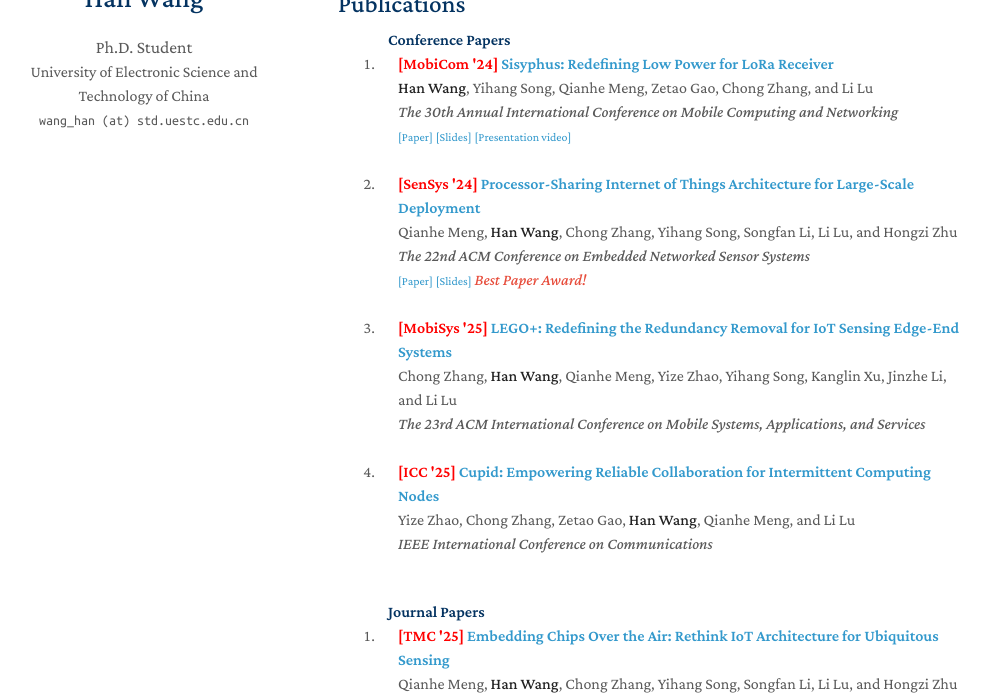
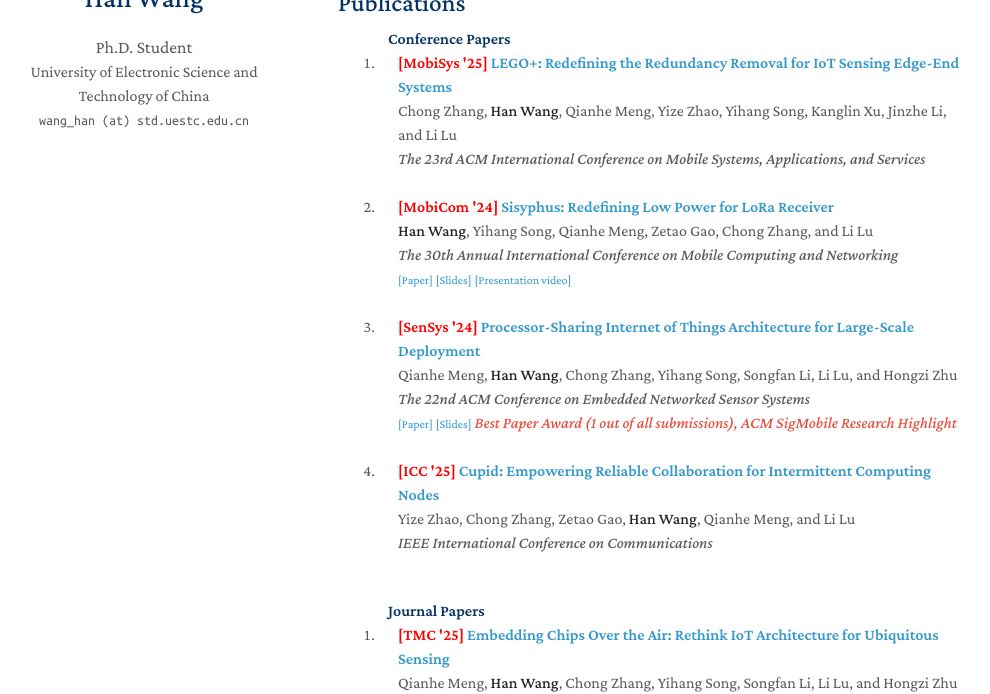
Before and after one commit to hwang620/hwang620.github.io, a Jekyll site: the page built from index.md, in a window 1280 px wide and 900 px high, scrolled down 451 px, cut to the strip 206-900 px from the top of the window. Shown: the whole strip, without its empty margins (132-1122 px from the left). Built offline with Jekyll 4.4.1, drawn with Linux system fonts in a browser that asks for light colours; a style sheet for code colours, icons or effects is not loaded; our own code applies the rules of GitHub Pages for plain Markdown files.

Commit message:
update_250808update_250808

```diff
--- a/_data/publications_conference.yml
+++ b/_data/publications_conference.yml
@@ -1,4 +1,8 @@
 main:
+  - title: "LEGO+: Redefining the Redundancy Removal for IoT Sensing Edge-End Systems"
+    authors: Chong Zhang, <strong>Han Wang</strong>, Qianhe Meng, Yize Zhao, Yihang Song, Kanglin Xu, Jinzhe Li, and Li Lu
+    conference_short: MobiSys '25
+    conference: The 23rd ACM International Conference on Mobile Systems, Applications, and Services
 
   - title: "Sisyphus: Redefining Low Power for LoRa Receiver"
     authors: <strong>Han Wang</strong>, Yihang Song, Qianhe Meng, Zetao Gao, Chong Zhang, and Li Lu
@@ -20,12 +24,9 @@
 #    code: https://github.com/MrGiovanni/ContinualLearning
 #    bibtex: https://bib.yliu.me/MICCAI23.txt
 #    image: ./assets/img/teaser_example_2.png
-    notes: Best Paper Award!
+    notes: Best Paper Award (1 out of all submissions), ACM SigMobile Research Highlight
 
-  - title: "LEGO+: Redefining the Redundancy Removal for IoT Sensing Edge-End Systems"
-    authors: Chong Zhang, <strong>Han Wang</strong>, Qianhe Meng, Yize Zhao, Yihang Song, Kanglin Xu, Jinzhe Li, and Li Lu
-    conference_short: MobiSys '25
-    conference: The 23rd ACM International Conference on Mobile Systems, Applications, and Services
+
     # pdf: ./assets/files/RFBUS_sensys24.pdf
     # slides: ./assets/files/RFBUS_slides.pdf
 #    code: https://github.com/MrGiovanni/ContinualLearning
--- a/index.md
+++ b/index.md
@@ -3,7 +3,7 @@
 ---
 ## About Me
 
-Welcome! My name is **<font face="Georgia">Han Wang</font>**, currently working towards my Ph.D. degree at the School of Computer Science and Engineering, [University of Electronic Science and Technology of China](https://en.uestc.edu.cn/) <img src="\assets\img\uestc_logo.png" style="width: 1.1em;">, where I am honored to be under the supervision of Prof. [Li Lu](https://www.en.scse.uestc.edu.cn/info/1085/2182.htm). I received my bachelor's degree in College of Intelligence and Computing from [Tianjin University](https://en.tju.edu.cn/) <img src="\assets\img\tju_badge_white.png" style="width: 1.1em;"> in 2022, and advised by Assoc.Res. [Xinyu Tong](http://cic.tju.edu.cn/faculty/tongxinyu/index.html). I am deeply passionate about research on *low-power wireless systems*.
+Welcome! My name is **<font face="Georgia">Han Wang</font>**, currently working towards my Ph.D. degree at the School of Computer Science and Engineering, [University of Electronic Science and Technology of China](https://en.uestc.edu.cn/), where I am honored to be under the supervision of Prof. [Li Lu](https://www.en.scse.uestc.edu.cn/info/1085/2182.htm). I received my bachelor's degree in College of Intelligence and Computing from [Tianjin University](https://en.tju.edu.cn/) in 2022, and advised by Assoc.Res. [Xinyu Tong](http://cic.tju.edu.cn/faculty/tongxinyu/index.html). I am deeply passionate about research on *low-power wireless systems*.
 
 ## Research Interests
 
```
Also changed, not shown: 1 other file.
